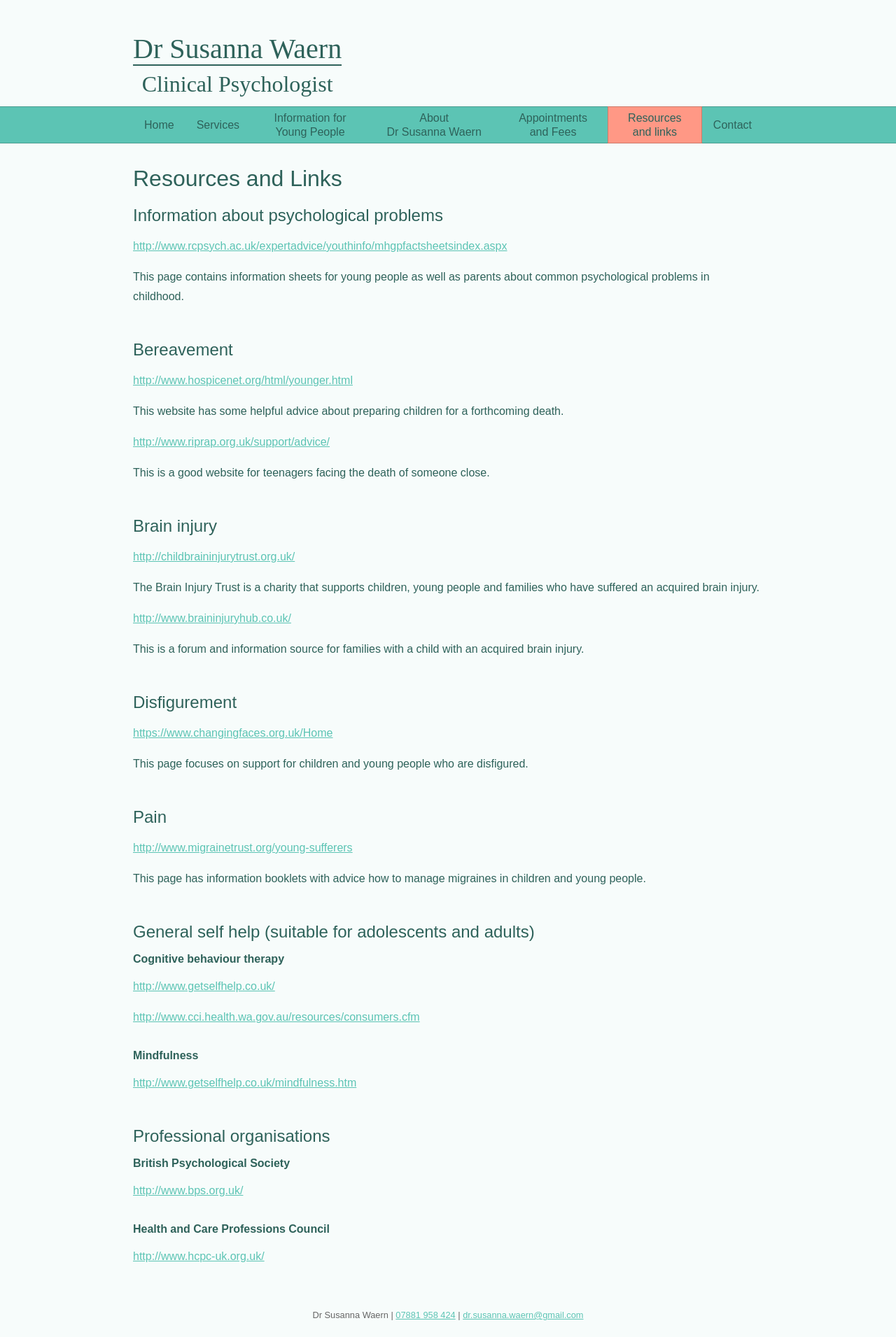
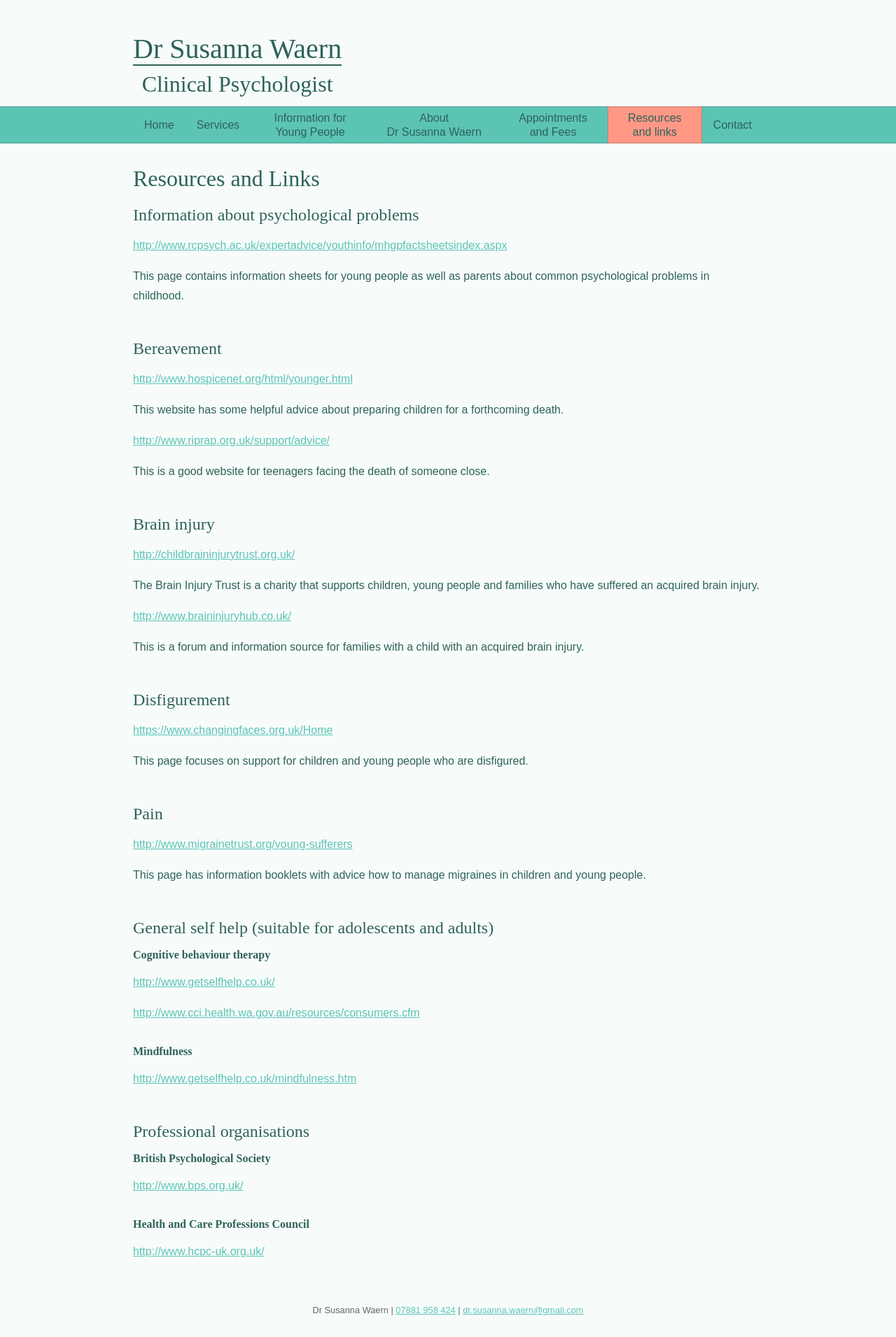
Before and after one commit to drsusannawaern/drsusannawaern.github.io, a Jekyll site: the page built from resources-and-links.html, in a window 1280 px wide. Shown: the whole page at 70% size. Built offline with Jekyll 4.4.1, drawn with Linux system fonts in a browser that asks for light colours; some web fonts are replaced.

Commit message:
Use Droid Serif for headlines.

```diff
--- a/_sass/typography.scss
+++ b/_sass/typography.scss
@@ -16,6 +16,7 @@ p + h3 {
 h1,h2,h3 {
   font-weight: normal;
   margin-bottom: 0.5em;
+  font-family: "Droid Serif";
 
   &:first-child {
     margin-top: 0;
```
